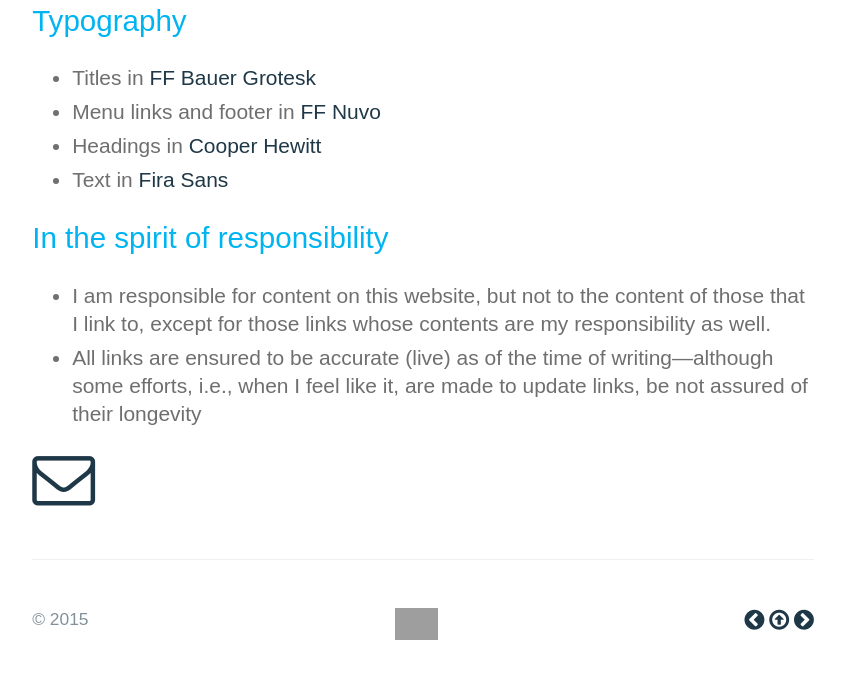
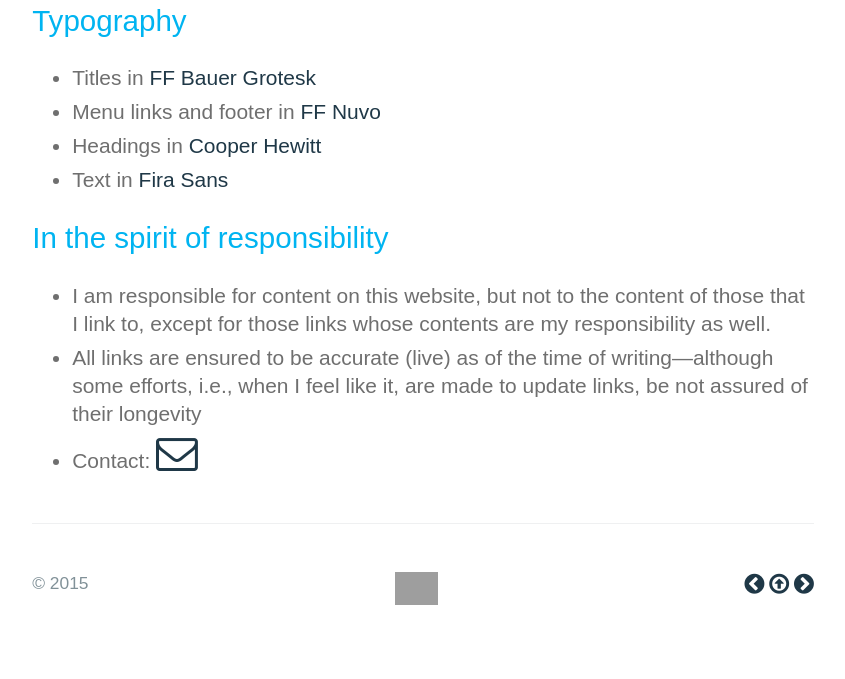
Before and after one commit to a-mar/a-mar.github.io, a Jekyll site: the page built from about/index.html, in a window 1280 px wide, cut to the strip 684-1394 px from the top of the page. Shown: the top 679 px of the strip, without its empty margins (217-1062 px from the left). Built offline with Jekyll 4.4.1, drawn with Linux system fonts in a browser that asks for light colours; nearby versions of some CDN libraries; some web fonts are replaced; library files that are not in the unit come from our copies; Markdown is read by kramdown in place of the engine named in the settings; grey boxes are pictures that could not be loaded.

Commit message:
Update index.html

```diff
--- a/about/index.html
+++ b/about/index.html
@@ -30,7 +30,5 @@
 <ul>
 	<li>I am responsible for content on this website, but not to the content of those that I link to, except for those links whose contents are my responsibility as well.</li>
 	<li>All links are ensured to be accurate (live) as of the time of writing&mdash;although some efforts, i.e., when I feel like it, are made to update links, be not assured of their longevity</li>
+	<li>Contact: <a href="mailto:tiradosinamar@gmx.com?Subject=Hallo%20Mundo" target="_top" title="contact"><i class="fa fa-envelope-o fa-2x"></i></a></li>
 </ul>
-
-
-<p><a href="mailto:tiradosinamar@gmx.com?Subject=Hallo%20Mundo" target="_top" title="contact"><i class="fa fa-envelope-o fa-3x"></i></a></p>
```
